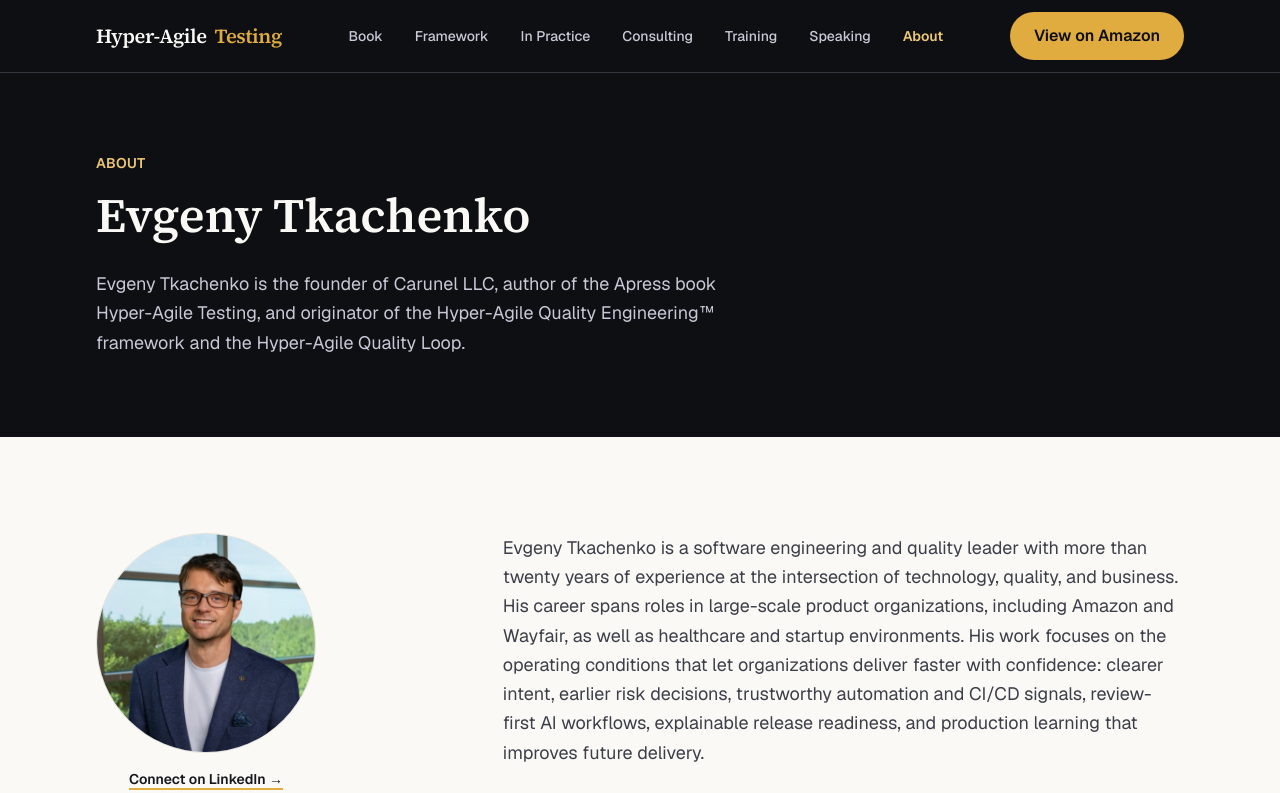
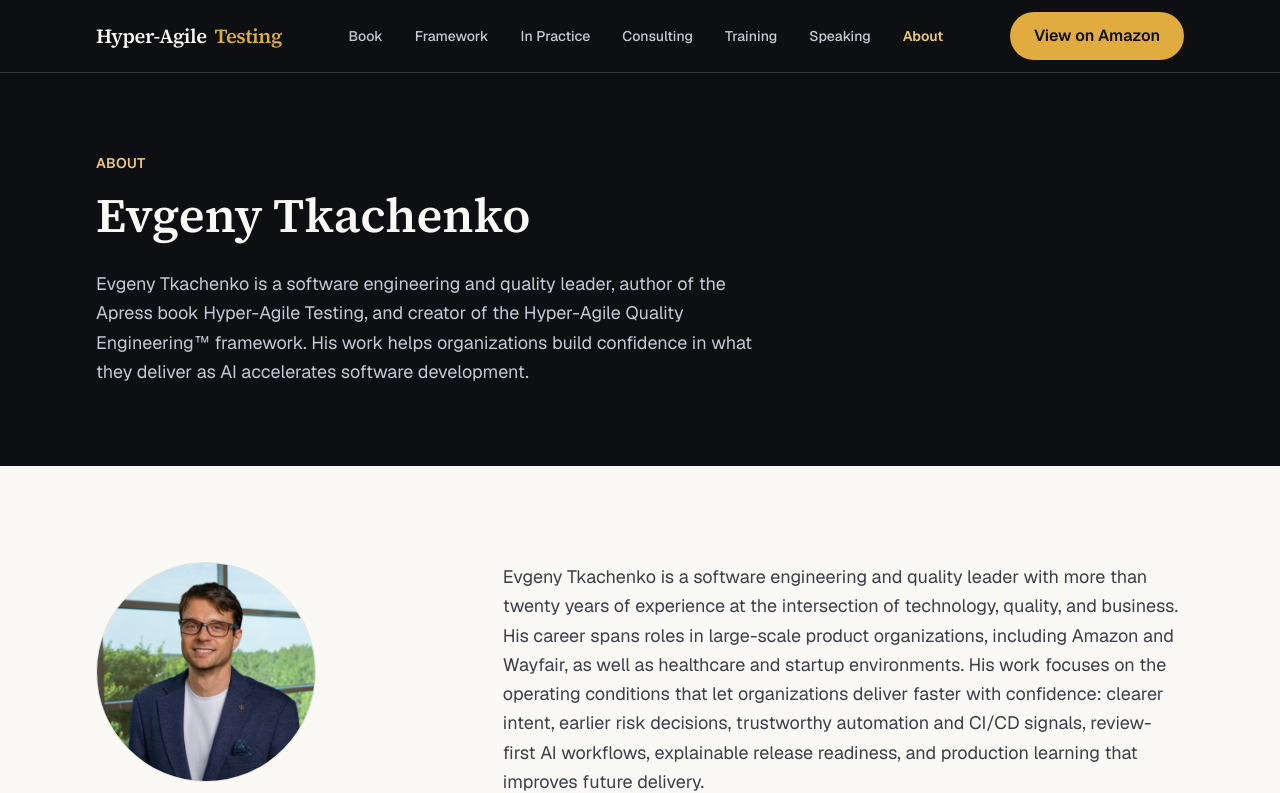
Before and after one commit to evgenytkachenko/hyperagiletesting, a Next.js app: page /about in a window 1280 px wide. Shown: the top 793 px of the page. Built offline with nearby package versions, Linux system fonts and the light colour scheme.

Commit message:
Update About page author introduction

```diff
--- a/src/app/about/page.tsx
+++ b/src/app/about/page.tsx
@@ -11,8 +11,7 @@
 
 export const metadata = buildMetadata({
   title: "About Evgeny Tkachenko",
-  description:
-    "Evgeny Tkachenko is the founder of Carunel LLC, author of the Apress book Hyper-Agile Testing, and originator of the Hyper-Agile Quality Engineering™ framework and the Hyper-Agile Quality Loop.",
+  description: author.shortBio,
   path: "/about",
 });
 
--- a/src/lib/config.ts
+++ b/src/lib/config.ts
@@ -75,7 +75,7 @@
   name: "Evgeny Tkachenko",
   linkedinUrl: "https://www.linkedin.com/in/eugenetkachenko/",
   shortBio:
-    "Evgeny Tkachenko is the founder of Carunel LLC, author of the Apress book Hyper-Agile Testing, and originator of the Hyper-Agile Quality Engineering™ framework and the Hyper-Agile Quality Loop.",
+    "Evgeny Tkachenko is a software engineering and quality leader, author of the Apress book Hyper-Agile Testing, and creator of the Hyper-Agile Quality Engineering™ framework. His work helps organizations build confidence in what they deliver as AI accelerates software development.",
   /**
    * Author headshot, used on /about and /speaking via the shared Headshot
    * component. Swap this file (and this path, if the filename changes) to
```
